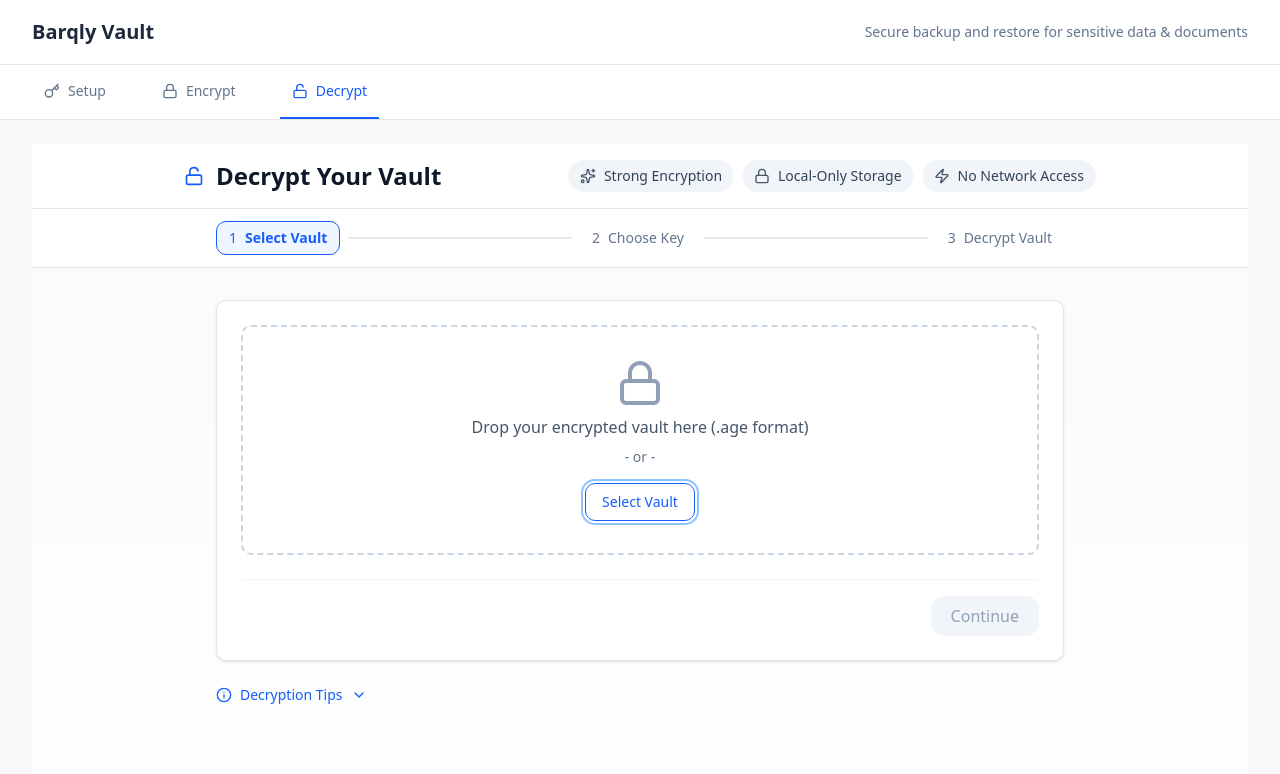
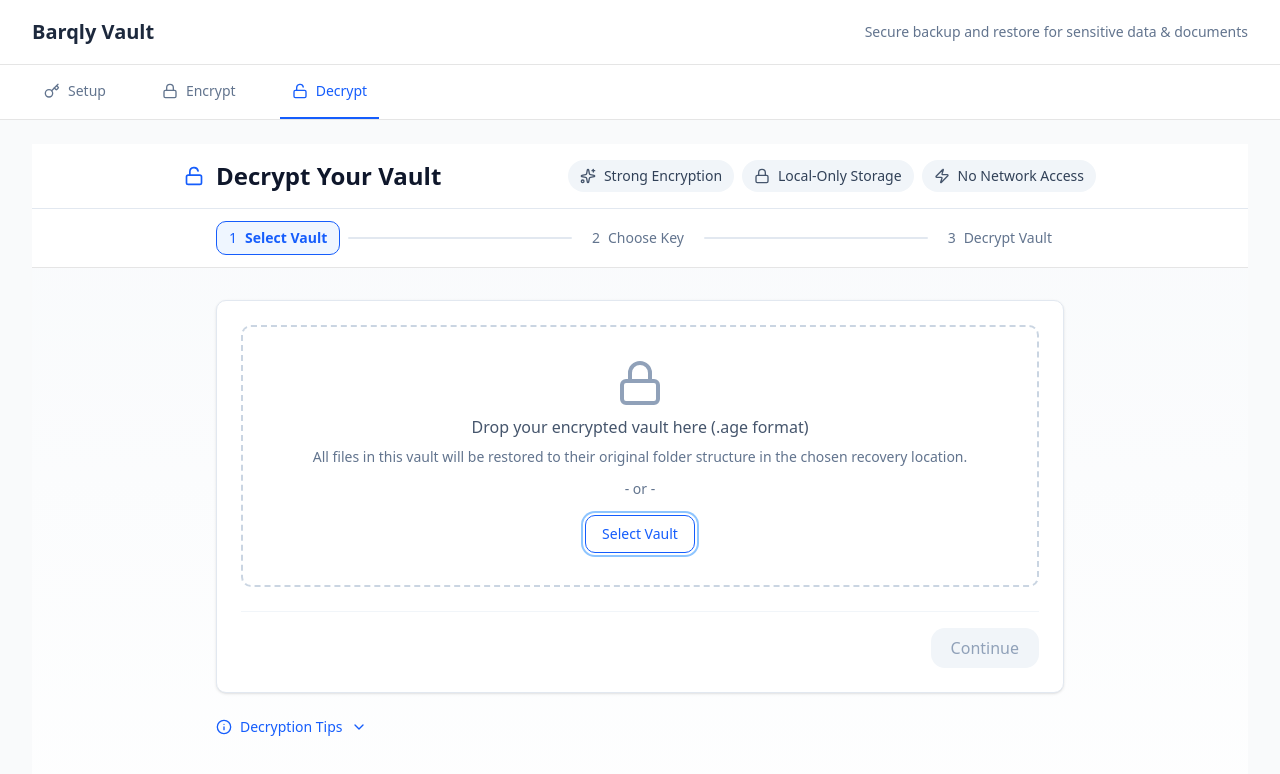
Before and after one commit to Barqly/barqly-vault, a React (Vite) app in the folder src-ui/: page /decrypt in a window 1280 px wide. Shown: the top 774 px of the page. Built offline with nearby package versions, Linux system fonts and the light colour scheme.

Commit message:
feat(ui): add vault restoration clarification to decrypt file selection
Add explanatory text to Step 1 of decryption flow to clarify that all files in the vault will be restored to their original folder structure, providing symmetric UX messaging with the encryption flow.

```diff
--- a/src-ui/src/components/decrypt/ProgressiveDecryptionCards.tsx
+++ b/src-ui/src/components/decrypt/ProgressiveDecryptionCards.tsx
@@ -160,6 +160,7 @@ const ProgressiveDecryptionCards: React.FC<ProgressiveDecryptionCardsProps> = ({
               mode="single"
               acceptedFormats={['.age']}
               dropText="Drop your encrypted vault here (.age format)"
+              subtitle="All files in this vault will be restored to their original folder structure in the chosen recovery location."
               browseButtonText="Select Vault"
               icon="decrypt"
               autoFocus={currentStep === 1}
```
